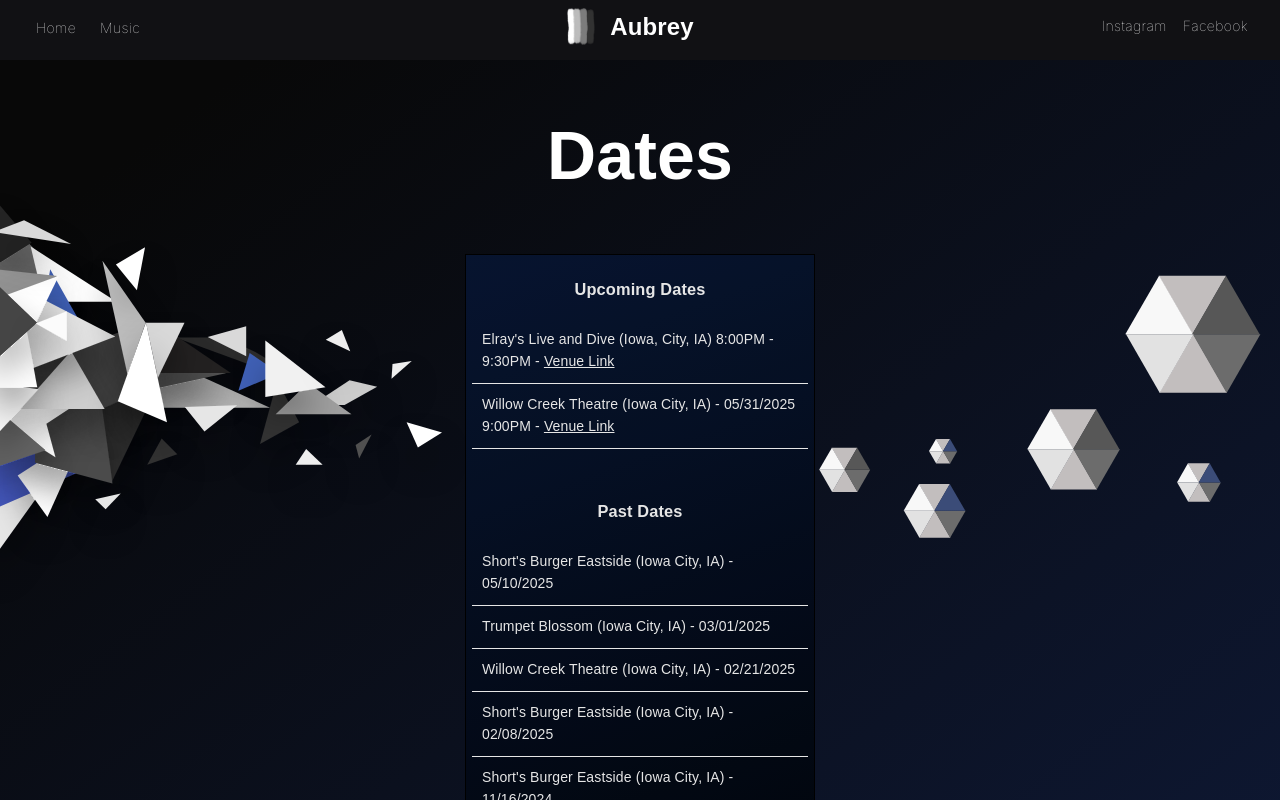
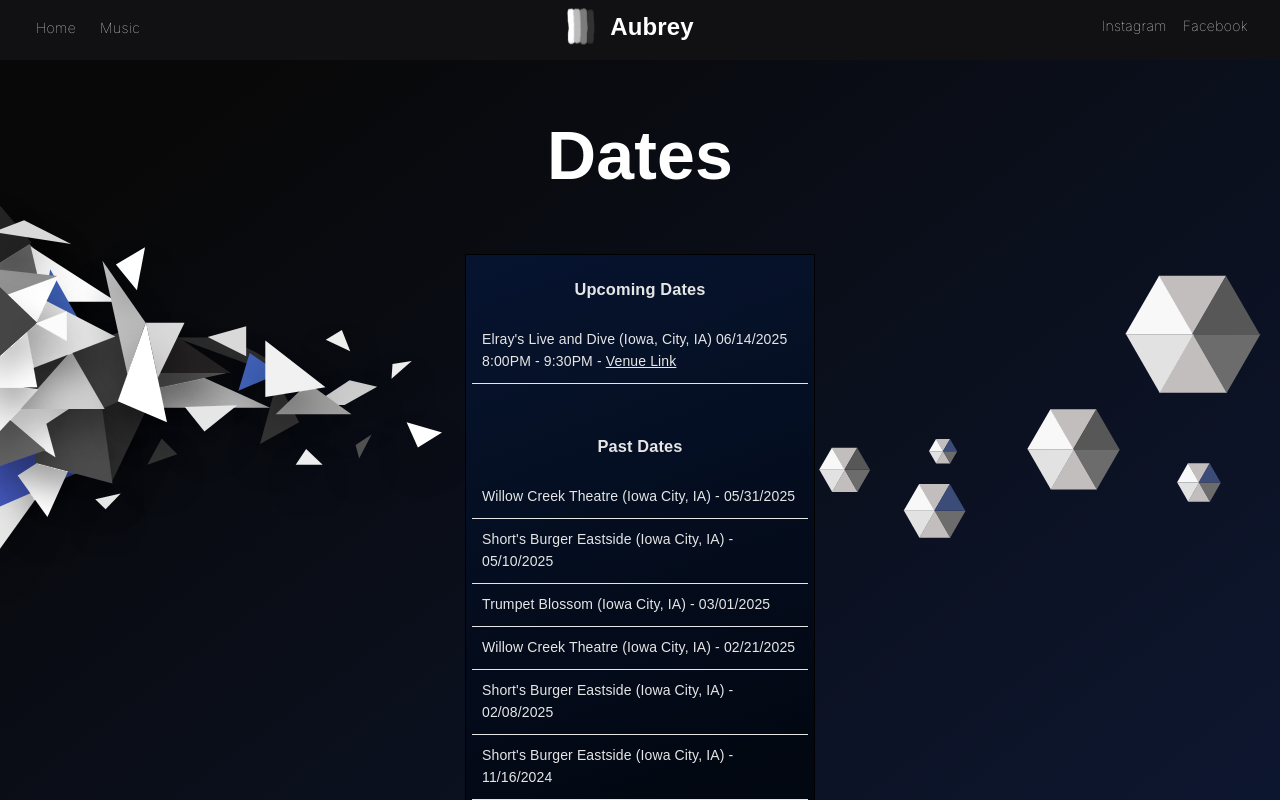
Before and after one commit to aubreyyates/theaubreymusic, a React (Create React App) app: page / in a window 1280 px wide. Shown: the top 800 px of the page. Built offline with nearby package versions, Linux system fonts and the light colour scheme; a web font is replaced by a local one.

Commit message:
Update dates.

```diff
--- a/src/pages/home/HomeOverlay.js
+++ b/src/pages/home/HomeOverlay.js
@@ -8,11 +8,11 @@ import Shapes from './svgComponents/shapes';
 import ShapesLeft from './svgComponents/shapesLeft';
 
 let upcomingDates = [
-  { text: `Elray's Live and Dive (Iowa, City, IA) 8:00PM - 9:30PM`, link: `https://www.elraysliveanddive.com/` },
-  { text: `Willow Creek Theatre (Iowa City, IA) - 05/31/2025 9:00PM`, link: `http://willowcreektheatre.org/` }
+  { text: `Elray's Live and Dive (Iowa, City, IA) 06/14/2025 8:00PM - 9:30PM`, link: `https://www.elraysliveanddive.com/` }
 ];
 
 let pastDates = [
+  `Willow Creek Theatre (Iowa City, IA) - 05/31/2025`,
   `Short's Burger Eastside (Iowa City, IA) - 05/10/2025`,
   `Trumpet Blossom (Iowa City, IA) - 03/01/2025`,
   `Willow Creek Theatre (Iowa City, IA) - 02/21/2025`,
```
